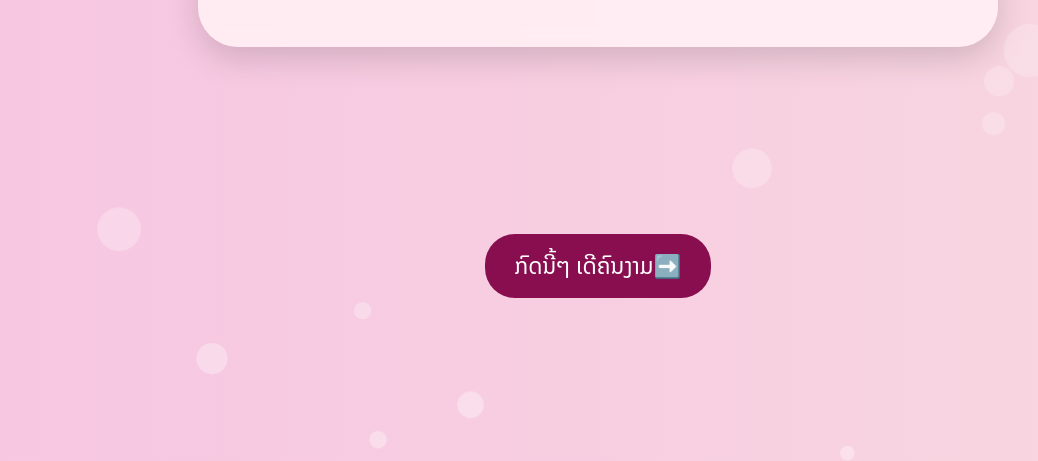
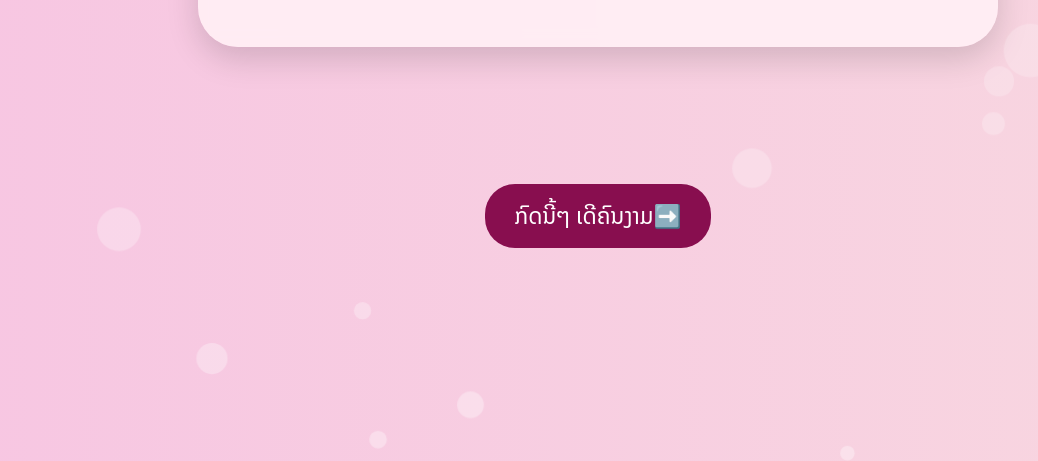
Before and after one commit to thaydev19/BD, a plain HTML site: page index.html in a window 1280 px wide. Shown: the part 432-893 px from the top of the page, without its empty margins (42-1080 px from the left). Drawn offline with Linux system fonts and the light colour scheme.

Commit message:
Update index.html

```diff
--- a/index.html
+++ b/index.html
@@ -167,7 +167,7 @@
         cursor: pointer;
         margin-top: 30px;
         position: absolute;
-        bottom: 70px;
+        bottom: 120px;
         transition: background-color 0.3s;
       }
 
```
